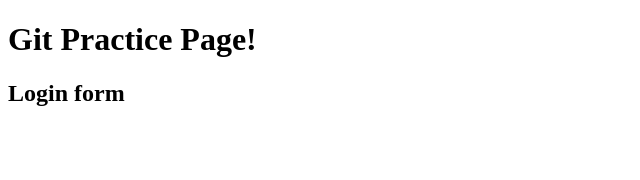
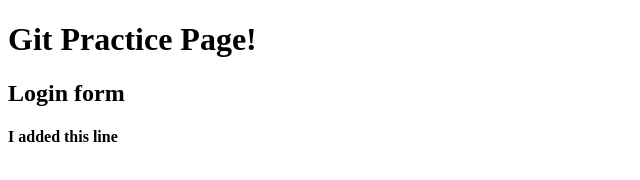
Before and after one commit to jimmza/git_practice, a plain HTML site: page index.html in a window 1280 px wide. Shown: the whole page, without its empty margins (0-640 px from the left). Drawn offline with Linux system fonts and the light colour scheme.

Commit message:
Add h4 tag

```diff
--- a/index.html
+++ b/index.html
@@ -9,5 +9,6 @@
 <body>
     <h1>Git Practice Page!</h1>
     <h2>Login form</h2>
+    <h4>I added this line</h4>
 </body>
 </html>
```
